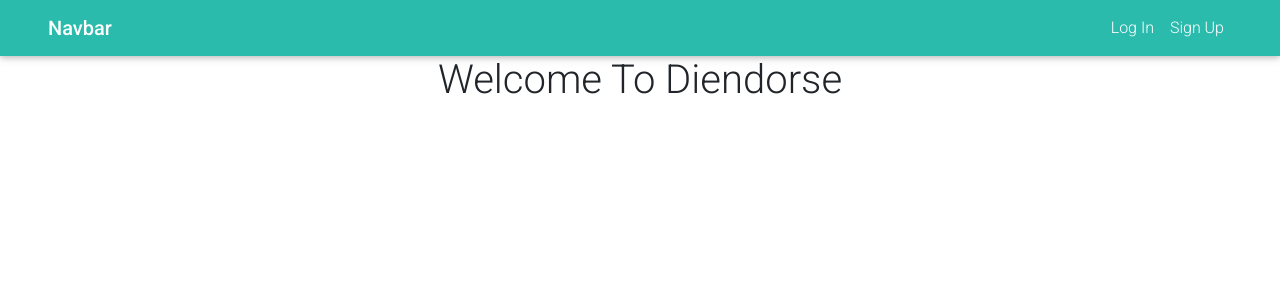
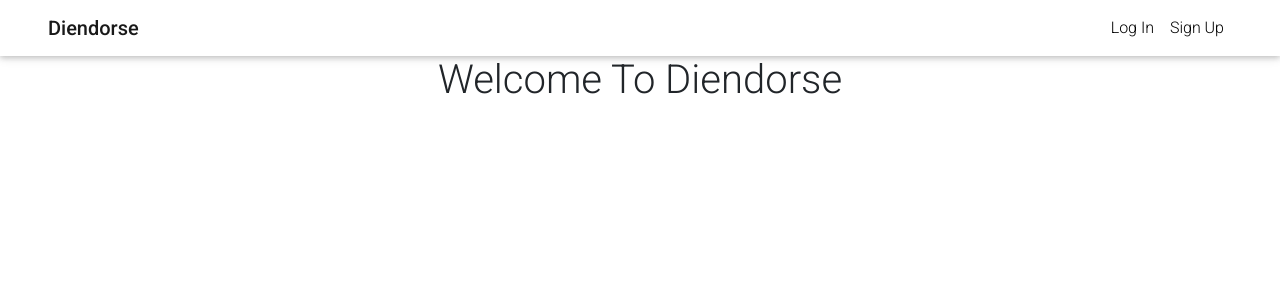
Before and after one commit to fikar46/diendorse, a React (Create React App) app: page / in a window 1280 px wide. Shown: the top 300 px of the page. Built offline with nearby package versions, Linux system fonts and the light colour scheme.

Commit message:
navbar edited

```diff
--- a/src/components/Navbar.jsx
+++ b/src/components/Navbar.jsx
@@ -102,9 +102,9 @@ render() {
     )
   }
   return (
-      <MDBNavbar color="default-color" dark expand="md" className='px-5'>
+        <MDBNavbar color="white" light expand="md" className='px-5'>
         <MDBNavbarBrand href='/' style={{cursor:'pointer'}}>
-          <strong className="white-text">Navbar</strong>
+          <strong className="dark-text">Diendorse</strong>
         </MDBNavbarBrand>
         <MDBNavbarToggler onClick={this.toggleCollapse} />
         <MDBCollapse id="navbarCollapse3" isOpen={this.state.isOpen} navbar>
```
